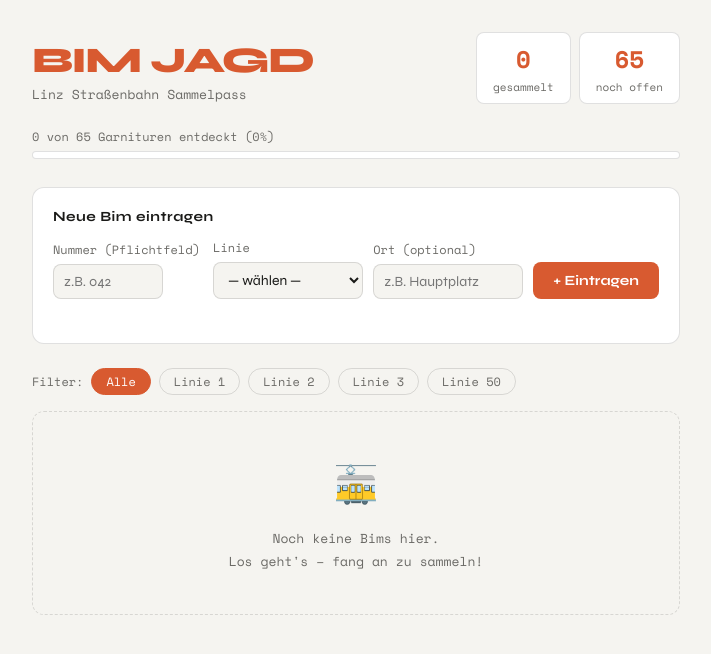
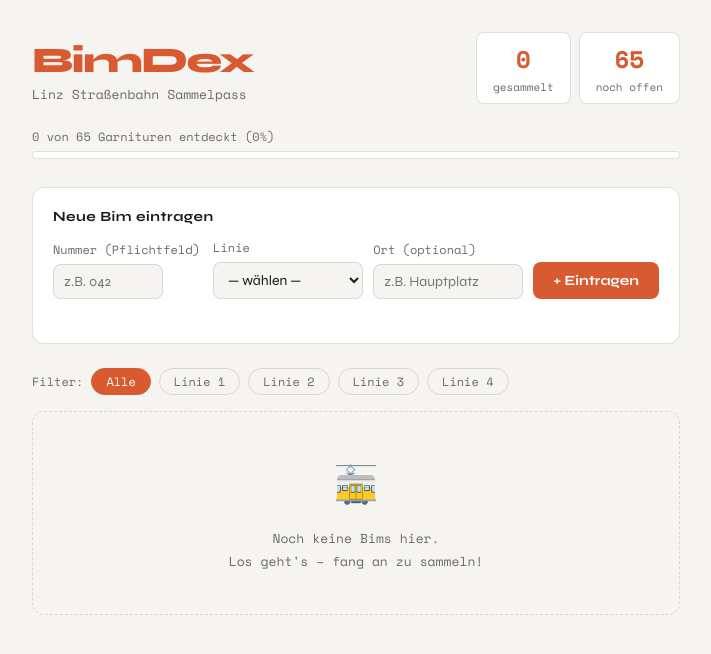
Before and after one commit to seidlsami-code/bimdex, a plain HTML site: page index.html in a window 1280 px wide. Shown: the whole page, without its empty margins (284-995 px from the left). Drawn offline with nearby package versions, Linux system fonts and the light colour scheme.

Commit message:
Update index.html

```diff
--- a/index.html
+++ b/index.html
@@ -3,7 +3,7 @@
 <head>
   <meta charset="UTF-8" />
   <meta name="viewport" content="width=device-width, initial-scale=1.0" />
-  <title>Bim Jagd – Linz Straßenbahn Sammelpass</title>
+  <title>BimDex – Linz Straßenbahn Sammelpass</title>
   <link rel="preconnect" href="https://fonts.googleapis.com" />
   <link href="https://fonts.googleapis.com/css2?family=Syne:wght@400;700;800&family=Space+Mono:wght@400;700&display=swap" rel="stylesheet" />
   <style>
@@ -225,7 +225,7 @@
 
     <div class="header">
       <div>
-        <div class="title">BIM JAGD</div>
+        <div class="title">BimDex</div>
         <div class="subtitle">Linz Straßenbahn Sammelpass</div>
       </div>
       <div class="stats">
@@ -259,7 +259,7 @@
             <option>Linie 1</option>
             <option>Linie 2</option>
             <option>Linie 3</option>
-            <option>Linie 50</option>
+            <option>Linie 4</option>
           </select>
         </div>
         <div class="form-group">
@@ -277,7 +277,7 @@
       <button class="filter-btn" onclick="setFilter('Linie 1', this)">Linie 1</button>
       <button class="filter-btn" onclick="setFilter('Linie 2', this)">Linie 2</button>
       <button class="filter-btn" onclick="setFilter('Linie 3', this)">Linie 3</button>
-      <button class="filter-btn" onclick="setFilter('Linie 50', this)">Linie 50</button>
+      <button class="filter-btn" onclick="setFilter('Linie 4', this)">Linie 4</button>
     </div>
 
     <div class="grid" id="grid"></div>
```
